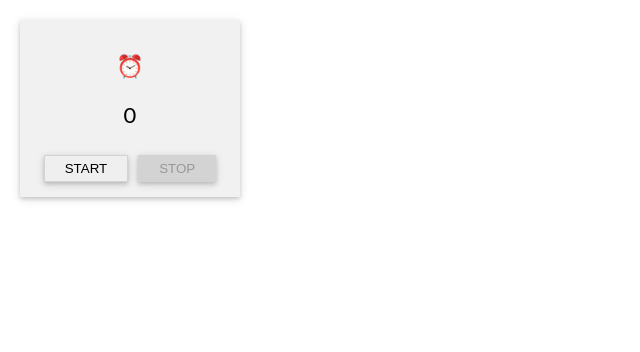
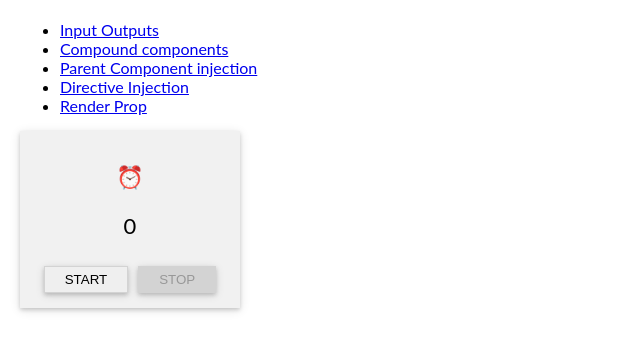
Before and after one commit to chihab/angular-advanced-components, an Angular app: page /00 in a window 1280 px wide. Shown: the top 352 px of the page, without its empty margins (0-640 px from the left). Built offline with nearby package versions, Linux system fonts and the light colour scheme.

Commit message:
fix: remove unused input values

```diff
--- a/src/app/02/timer-display/timer-display.component.ts
+++ b/src/app/02/timer-display/timer-display.component.ts
@@ -7,9 +7,6 @@ import { TimerComponent } from '../timer/timer.component';
   styleUrls: ['./timer-display.component.css']
 })
 export class TimerDisplayComponent {
-
-  @Input() value: number;
-
   constructor(public timer: TimerComponent) {
   }
 
--- a/src/app/03/timer-display/timer-display.component.ts
+++ b/src/app/03/timer-display/timer-display.component.ts
@@ -8,9 +8,6 @@ import { TimerFromDirective } from '../timer/timer-from.directive';
   styleUrls: ['./timer-display.component.css']
 })
 export class TimerDisplayComponent implements OnInit {
-
-  @Input() value: number;
-
   timer: TimerDirective;
 
   constructor(public timerFrom: TimerFromDirective) {
--- a/src/app/04/main/main.component.html
+++ b/src/app/04/main/main.component.html
@@ -1,6 +1,7 @@
 <app-timer [interval]="500" [init]="0">
   <ng-template let-value="value" let-paused="isPaused" let-start="start" let-pause="pause">
     <div>{{emojies[value % emojies.length]}}</div>
+    <div>{{value}}</div>
     <button (click)="paused ? start() : pause()"> {{ paused ? 'START' : 'PAUSE'}} </button>
   </ng-template>
 </app-timer>
--- a/src/app/app.component.css
+++ b/src/app/app.component.css
@@ -0,0 +1,3 @@
+.header {
+    text-align: left
+}
--- a/src/app/app.component.ts
+++ b/src/app/app.component.ts
@@ -2,8 +2,18 @@ import { Component } from '@angular/core';
 
 @Component({
   selector: 'app-root',
-  template: '<router-outlet></router-outlet>',
-  styleUrls: [ './app.component.css' ]
+  template: `
+  <div class="header">
+    <ul>
+      <li><a href="" routerLink="00">Input Outputs</a></li>
+      <li><a href="" routerLink="01">Compound components</a></li>
+      <li><a href="" routerLink="02">Parent Component injection</a></li>
+      <li><a href="" routerLink="03">Directive Injection</a></li>
+      <li><a href="" routerLink="04">Render Prop</a></li>
+    </ul>
+  </div>
+  <router-outlet></router-outlet>`,
+  styleUrls: ['./app.component.css']
 })
-export class AppComponent  {
+export class AppComponent {
 }
```
Also changed, not shown: 1 other file (tests, documents, lock files or other folders).
